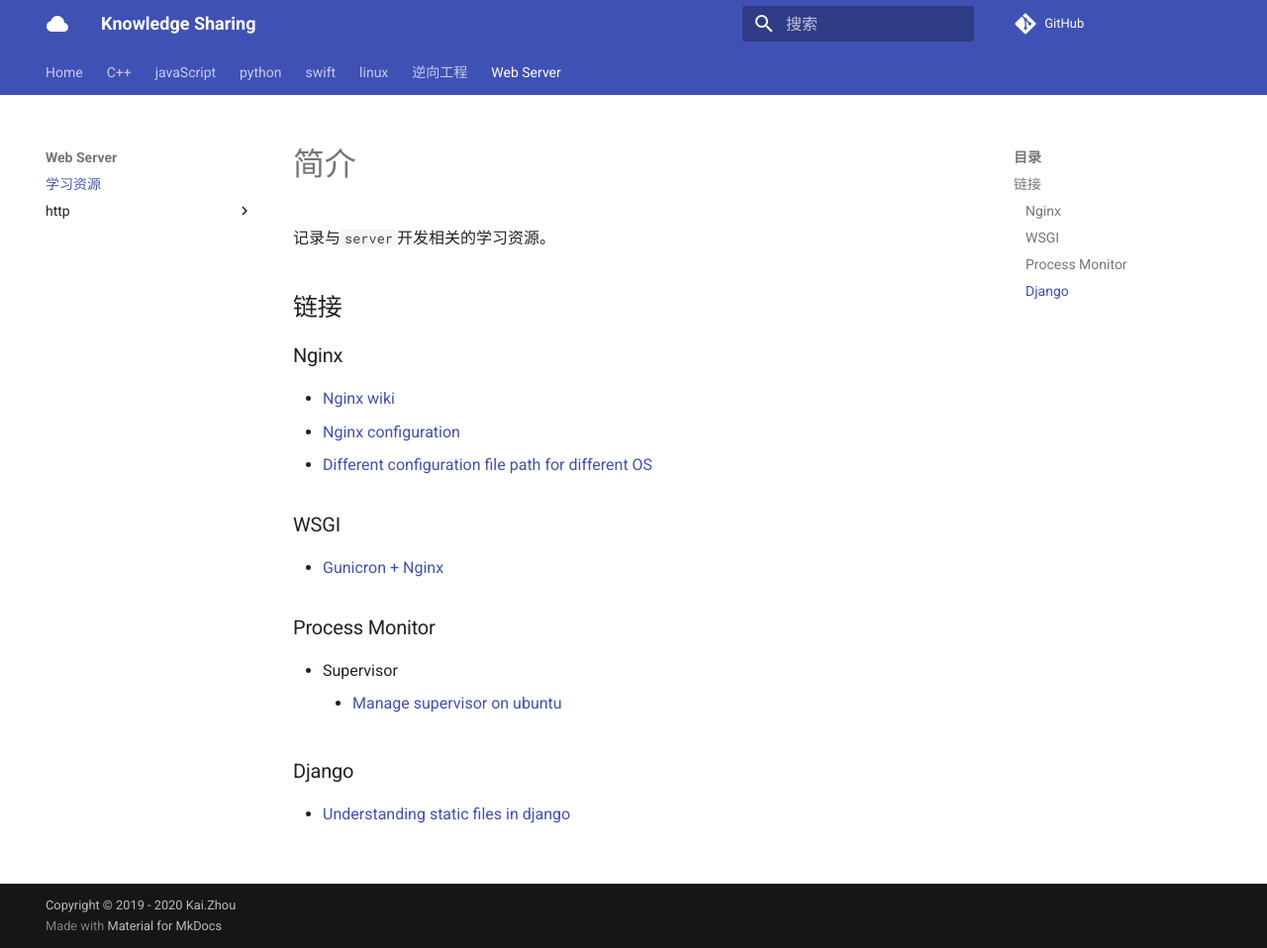
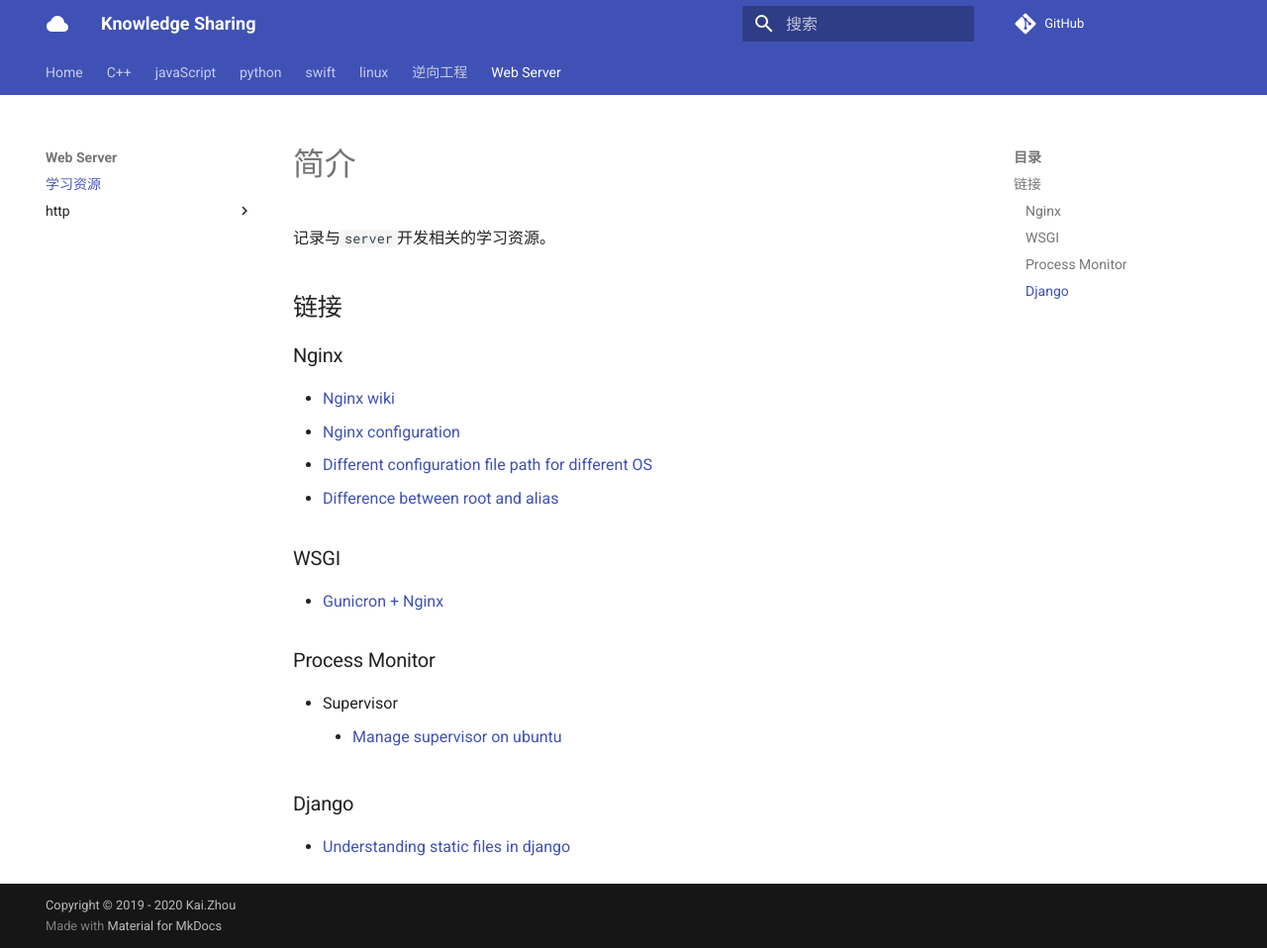
Before and after one commit to zhoukaidev/ks_blog, an MkDocs documentation site: the page built from docs/server/trainingResource.md, in a window 1280 px wide and 958 px high. Shown: the whole window at 99% size. Built offline with MkDocs 1.6.1 and Material for MkDocs 9.7.7, drawn with Linux system fonts in a browser that asks for light colours; comment, search, counter and statistics services are not loaded.

Commit message:
Update trainingResource.md

```diff
--- a/docs/server/trainingResource.md
+++ b/docs/server/trainingResource.md
@@ -9,6 +9,7 @@
 * [Nginx wiki](https://www.nginx.com/resources/wiki/)
 * [Nginx configuration](https://medium.com/@jgefroh/a-guide-to-using-nginx-for-static-websites-d96a9d034940)
 * [Different configuration file path for different OS](https://www.linode.com/docs/web-servers/nginx/how-to-configure-nginx/#server-blocks)
+* [Difference between root and alias](https://www.techcoil.com/blog/understanding-the-difference-between-the-root-and-alias-directives-in-nginx/)
 
 ### WSGI
 
```
